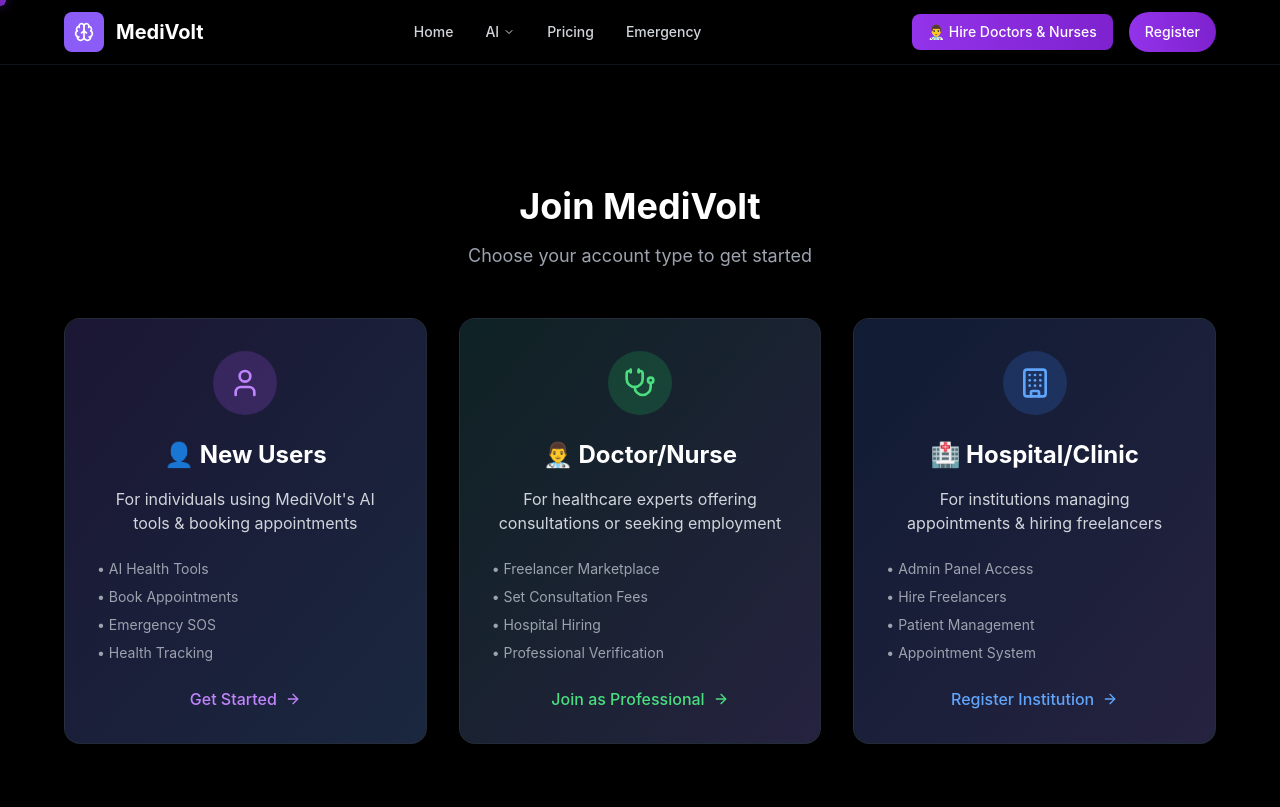
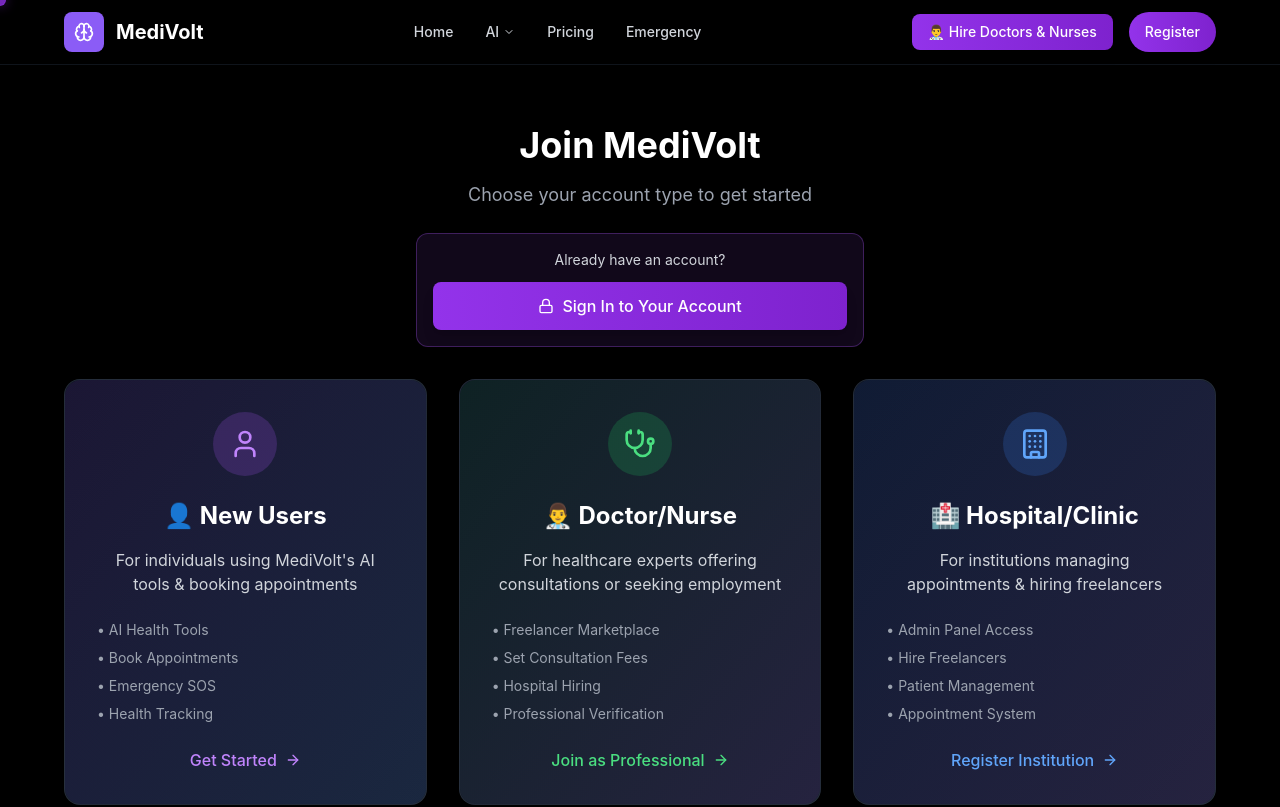
Before and after one commit to PriyanshuMaurya89/medivoltai, a React (Vite) app in the folder frontend/: page /registration in a window 1280 px wide. Shown: the top 807 px of the page. Built offline with nearby package versions, Linux system fonts and the light colour scheme.

Commit message:
fix: Ensure PatientForm step 3 renders correctly

```diff
--- a/frontend/src/pages/RegistrationSystemPage.jsx
+++ b/frontend/src/pages/RegistrationSystemPage.jsx
@@ -1,5 +1,6 @@
 import React, { useState } from 'react';
 import { motion } from 'framer-motion';
+import { Link } from 'react-router-dom';
 import {
   User, Stethoscope, Building, ArrowRight, Upload,
   Phone, Mail, Lock, MapPin, Calendar, Heart,
@@ -22,10 +23,22 @@ const RegistrationSystemPage = () => {
         <motion.div
           initial={{ opacity: 0, y: 30 }}
           animate={{ opacity: 1, y: 0 }}
-          className="text-center mb-12"
+          className="text-center mb-8"
         >
           <h1 className="text-4xl font-bold text-white mb-4">Join MediVolt</h1>
           <p className="text-gray-400 text-lg">Choose your account type to get started</p>
+
+          {/* Login Link */}
+          <div className="mt-6 p-4 bg-purple-500/10 border border-purple-500/30 rounded-xl max-w-md mx-auto">
+            <p className="text-gray-300 text-sm mb-3">Already have an account?</p>
+            <Link
+              to="/login"
+              className="inline-flex items-center justify-center w-full py-3 px-4 bg-gradient-to-r from-purple-600 to-purple-700 hover:from-purple-500 hover:to-purple-600 text-white rounded-lg font-medium transition-all duration-300 shadow-lg hover:shadow-purple-500/25"
+            >
+              <Lock className="h-4 w-4 mr-2" />
+              Sign In to Your Account
+            </Link>
+          </div>
         </motion.div>
 
         <div className="grid grid-cols-1 md:grid-cols-3 gap-8">
```
